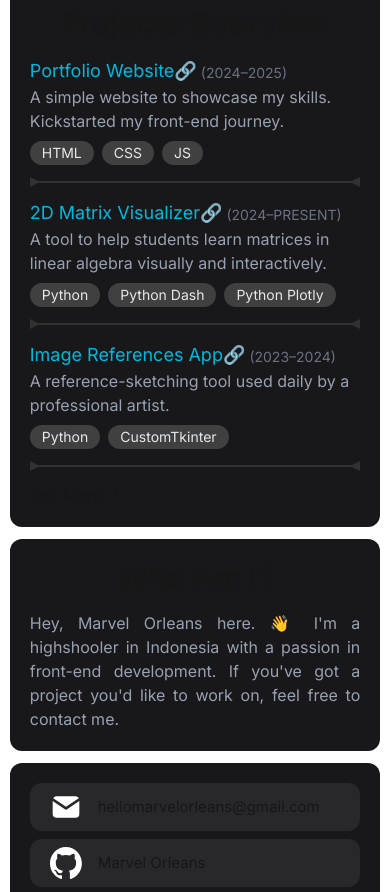
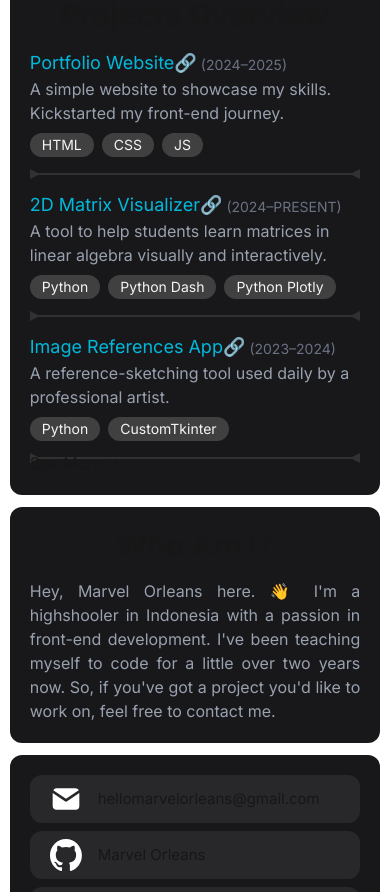
Before and after one commit to CupapiOT/nextjs-portfolio-site, a Next.js app: page / in a window 390 px wide. Shown: the part 1160-2052 px from the top of the page. Built offline with nearby package versions, Linux system fonts and the light colour scheme.

Commit message:
Add projects section responsiveness

```diff
--- a/src/app/page.tsx
+++ b/src/app/page.tsx
@@ -17,7 +17,7 @@ export default function Home() {
         ]}
         whichLink={0}
       />
-      <main className="mt-[7em] mb-10 max-w-full w-full flex flex-col items-center gap-y-3 lg:text-sm lg:max-w-4/5 lg:grid lg:grid-cols-3 grid-rows-[h-min_h-min_h-min] lg:aspect-auto justify-items-center lg:mb-10 lg:gap-3 2xl:max-w-3/5">
+      <main className="mt-[6.5em] mb-10 max-w-full w-full flex flex-col items-center gap-y-3 lg:text-sm lg:max-w-4/5 lg:grid lg:grid-cols-3 grid-rows-[h-min_h-min_h-min] lg:aspect-auto justify-items-center lg:mb-10 lg:gap-3 2xl:max-w-3/5">
         <Hero className="lg:row-start-2 lg:col-start-2" />
         <div className="flex flex-col relative w-full gap-y-3 items-center lg:row-start-2 lg:row-span-2 lg:h-full">
           <Intro />
--- a/src/app/projects/page.tsx
+++ b/src/app/projects/page.tsx
@@ -12,7 +12,7 @@ export default function Home() {
         ]}
         whichLink={1}
       />
-      <main className="mt-[12vh] max-w-full w-full flex flex-col items-center gap-y-16">
+      <main className="text-lg mt-[6.5em] max-w-full w-full flex flex-col items-center gap-y-16">
         <ProjectCard
           id="project-1"
           title="Simple Portfolio Site"
--- a/src/components/layout/createTags.tsx
+++ b/src/components/layout/createTags.tsx
@@ -4,7 +4,7 @@ export default function createTags(tags: string[]) {
       {tags.map((tagName) => (
         <li
           key={tagName}
-          className="bg-neutral-700 text-gray-200 rounded-full py-0.5 px-3 text-sm"
+          className="bg-neutral-700 text-gray-100 rounded-full py-0.5 px-3 text-sm"
         >
           {tagName}
         </li>
--- a/src/components/pages/home/About.tsx
+++ b/src/components/pages/home/About.tsx
@@ -6,9 +6,10 @@ export default function About(props: SectionProps) {
   return (
     <Section id={props.id} className={props.className}>
       <h2 className="section-header mb-4">Who Am I?</h2>
-      <p className="text-gray-400 text-justify">
+      <p className="text-gray-400 text-justify !text-base">
         Hey, Marvel Orleans here. 👋 I&apos;m a highshooler in Indonesia with a
-        passion in front-end development. If you&apos;ve got a project
+        passion in front-end development. I've been teaching myself to code for
+        a little over two years now. So, if you&apos;ve got a project
         you&apos;d like to work on, feel free to contact me.
       </p>
     </Section>
--- a/src/components/pages/home/Hero.tsx
+++ b/src/components/pages/home/Hero.tsx
@@ -13,7 +13,7 @@ export default function Hero(props: SectionProps) {
         Marvel Orleans
       </h1>
       <Image
-        className="h-min-content object-cover rounded-lg xl:h-full"
+        className="h-min-content object-cover rounded-lg lg:h-full"
         src="/res/Marvel-Orleans.jpeg"
         alt="A picture of Marvel Orleans"
         width={9999}
--- a/src/components/pages/home/Projects.tsx
+++ b/src/components/pages/home/Projects.tsx
@@ -46,7 +46,10 @@ interface ProjectsSectionProps extends SectionProps {
 
 export default function Projects(props: ProjectsSectionProps) {
   return (
-    <Section id={props.id} className={props.className}>
+    <Section
+      id={props.id}
+      className={`relative ${props.className || ""}`}
+    >
       <h2 className="section-header">Projects Overview</h2>
       <ul className="flex flex-col gap-y-2 mb-2">
         <ProjectItem
@@ -79,7 +82,12 @@ export default function Projects(props: ProjectsSectionProps) {
         )}
       </ul>
       {props.pageLink !== undefined ? (
-        <a href={props.pageLink}>See More ↗</a>
+        <a
+          className="absolute bottom-5 hover:underline hover:text-cyan-500 hover:text-[1rem] translate duration-300"
+          href={props.pageLink}
+        >
+          See More ↗
+        </a>
       ) : (
         ""
       )}
--- a/src/components/pages/projects/ProjectCard.tsx
+++ b/src/components/pages/projects/ProjectCard.tsx
@@ -17,11 +17,11 @@ export default function ProjectCard(props: ProjectCardProps) {
     <article
       id={props.id}
       className={
-        "responsive-width rounded-xl grid grid-rows-[repeat(4,w-min)] gap-y-4 last:mb-16" +
+        "responsive-width lg:!max-w-9/10 xl:!max-w-4/5 2xl:!max-w-3/5 rounded-xl flex flex-col lg:flex-row gap-4 last:mb-16" +
         (props.className || "")
       }
     >
-      <h2 className="font-bold text-3xl flex flex-col gap-y-1">
+      <h2 className="font-bold text-3xl flex flex-col gap-y-1 lg:hidden">
         {props.title}
         {props.year !== undefined ? (
           <p className="text-sm text-gray-500">
@@ -33,13 +33,25 @@ export default function ProjectCard(props: ProjectCardProps) {
         )}
       </h2>
       <Image
-        className="w-full aspect-auto rounded-xl"
+        className="w-full aspect-auto object-cover rounded-xl lg:aspect-video lg:w-4/10"
         src={props.imgSrc}
         alt={props.title}
         width={9999}
         height={9999}
       />
+      <div className="lg:h-full flex flex-col gap-y-4">
         <div className="flex flex-col p-4 rounded-xl bg-(--section-background) gap-y-3">
+          <h2 className="hidden font-bold text-3xl flex-col gap-y-1 lg:block">
+            {props.title}
+            {props.year !== undefined ? (
+              <p className="text-sm text-gray-500">
+                ({props.year[0]}
+                {props.year[1] !== undefined ? "–" + props.year[1] : ""})
+              </p>
+            ) : (
+                ""
+              )}
+          </h2>
           <p className="text-justify text-gray-300">{props.desc}</p>
           <ul className="flex flex-wrap gap-x-2">{createTags(props.techUsed)}</ul>
         </div>
@@ -59,9 +71,7 @@ export default function ProjectCard(props: ProjectCardProps) {
             />
           </a>
         ) : (
-        <p
-          className="p-2 rounded-xl bg-(--section-background) flex justify-center transition duration-300 hover:bg-(--section-background-lighter) gap-x-3 items-center text-neutral-400 italic"
-        >
+            <p className="p-2 rounded-xl bg-(--section-background) flex justify-center transition duration-300 hover:bg-(--section-background-lighter) gap-x-3 items-center text-neutral-400 italic">
               <Image
                 className="w-min aspect-auto brightness-50"
                 src="/src/general/icon-link.svg"
@@ -73,6 +83,7 @@ export default function ProjectCard(props: ProjectCardProps) {
               Coming Soon!
             </p>
           )}
+      </div>
     </article>
   );
 }
```
Lines whose indentation alone changed are shown as unchanged.
